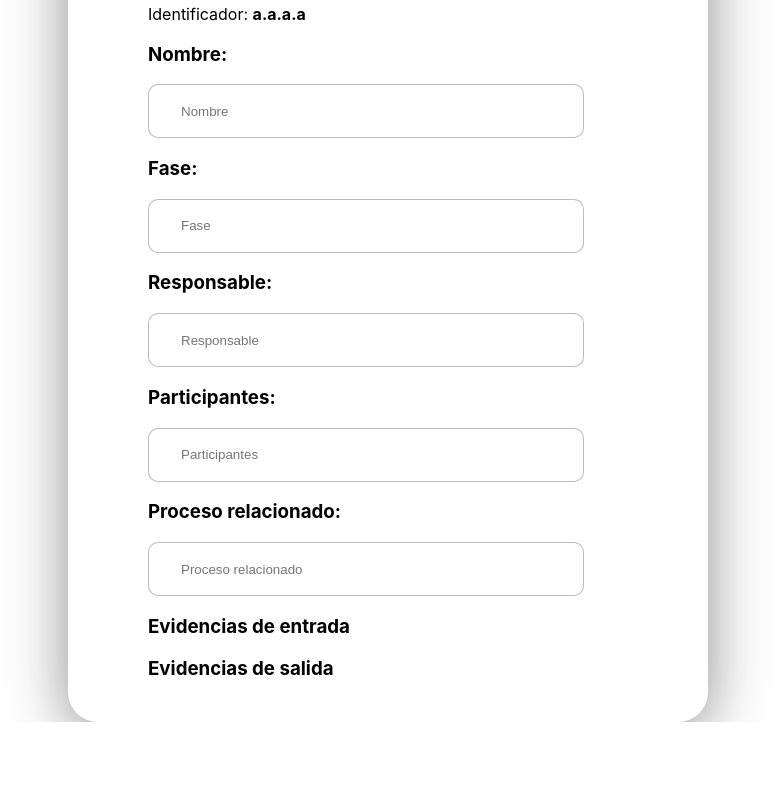
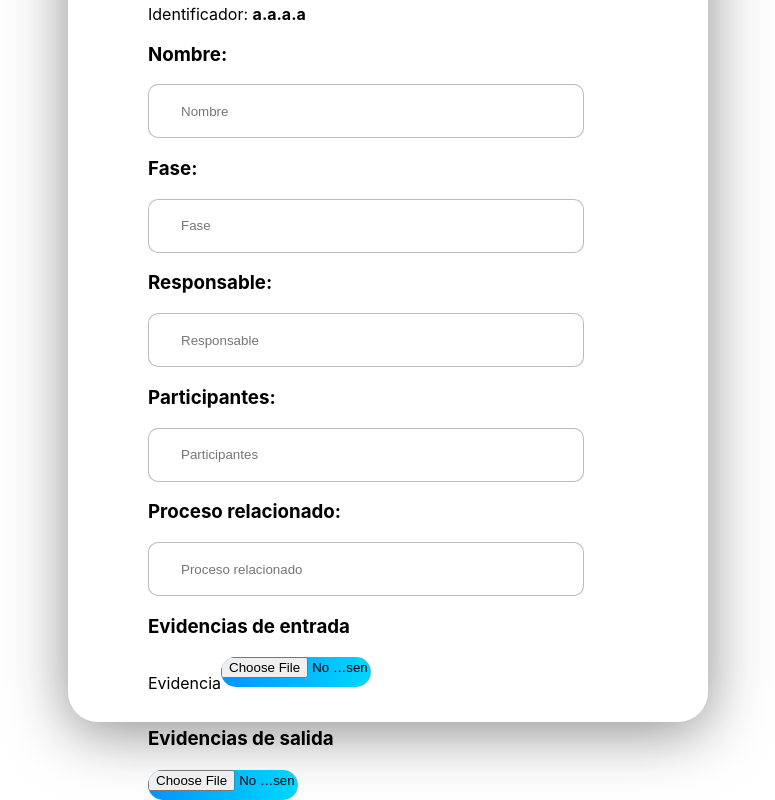
Before and after one commit to alejandromotadev/Mantenimiento-front, a React (Create React App) app in the folder project_front/: page / in a window 1280 px wide. Shown: the part 258-1058 px from the top of the page, without its empty margins (252-1027 px from the left). Before the commit the page ends 980 px from the top, so only its background shows below. Built offline with nearby package versions, Linux system fonts and the light colour scheme.

Commit message:
'formulario'

```diff
--- a/project_front/src/componentes/Formulario/Formulario.js
+++ b/project_front/src/componentes/Formulario/Formulario.js
@@ -19,29 +19,43 @@ class Formulario extends React.Component {
             </div>
             <div>
               <h3>Nombre: </h3>
-              <input placeholder="Nombre"></input>
+              <input className={Style.styleInput} placeholder="Nombre"></input>
             </div>
             <div>
               <h3>Fase: </h3>
-              <input placeholder="Fase"></input>
+              <input className={Style.styleInput} placeholder="Fase"></input>
             </div>
             <div>
               <h3>Responsable: </h3>
-              <input placeholder="Responsable"></input>
+              <input
+                className={Style.styleInput}
+                placeholder="Responsable"
+              ></input>
             </div>
             <div>
               <h3>Participantes: </h3>
-              <input placeholder="Participantes"></input>
+              <input
+                className={Style.styleInput}
+                placeholder="Participantes"
+              ></input>
             </div>
             <div>
               <h3>Proceso relacionado: </h3>
-              <input placeholder="Proceso relacionado"></input>
+              <input
+                className={Style.styleInput}
+                placeholder="Proceso relacionado"
+              ></input>
             </div>
             <div>
               <h3>Evidencias de entrada</h3>
+              <div className={Style.rowFileInput}>
+                <p>Evidencia</p>
+                <input className={Style.fileInputStyle} type="file"></input>
+              </div>
             </div>
             <div>
               <h3>Evidencias de salida</h3>
+              <input className={Style.fileInputStyle} type="file"></input>
             </div>
           </form>
         </div>
--- a/project_front/src/componentes/Formulario/formStyle.module.css
+++ b/project_front/src/componentes/Formulario/formStyle.module.css
@@ -1,9 +1,8 @@
-
-header{
+header {
   width: 100%;
   height: 164px;
 }
-img{
+img {
   height: 25%;
   padding-top: 40px;
   padding-left: 5rem;
@@ -19,11 +18,20 @@ img{
   box-shadow: 0px 10px 60px rgba(30, 30, 30, 0.5);
   border-radius: 30px;
 }
-input{
+.styleInput {
   width: 400px;
   height: 50px;
   border: 1px solid rgba(30, 30, 30, 0.3);
   border-radius: 10px;
   padding-left: 2rem;
-
 }
+.rowFileInput {
+  display: flex;
+  -ms-flex-direction: row;
+}
+.fileInputStyle {
+  width: 150px;
+  height: 30px;
+  background: linear-gradient(90deg, #0085ff -21.97%, #00e0ff 113.38%);
+  border-radius: 20px;
+}
```
